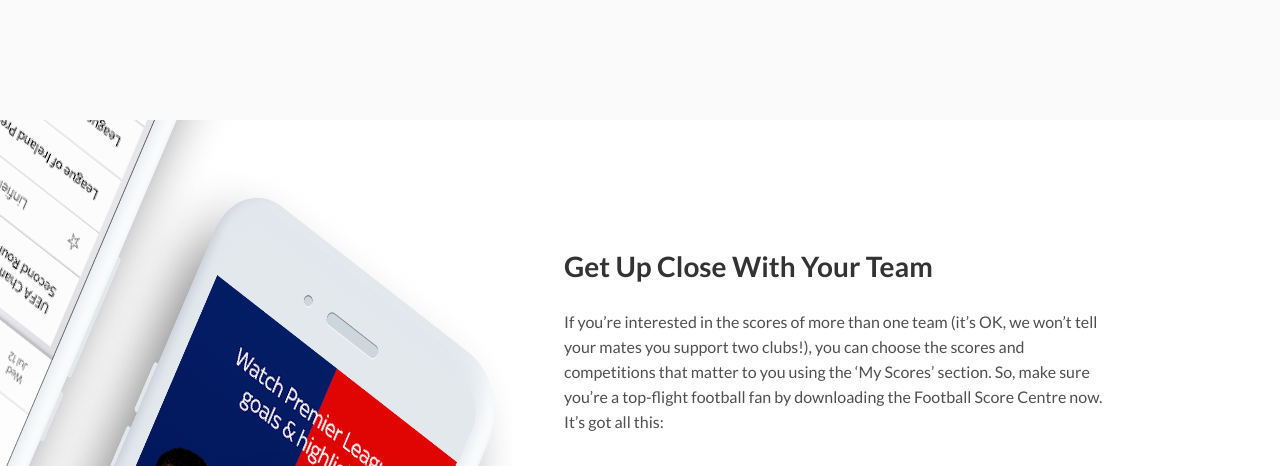
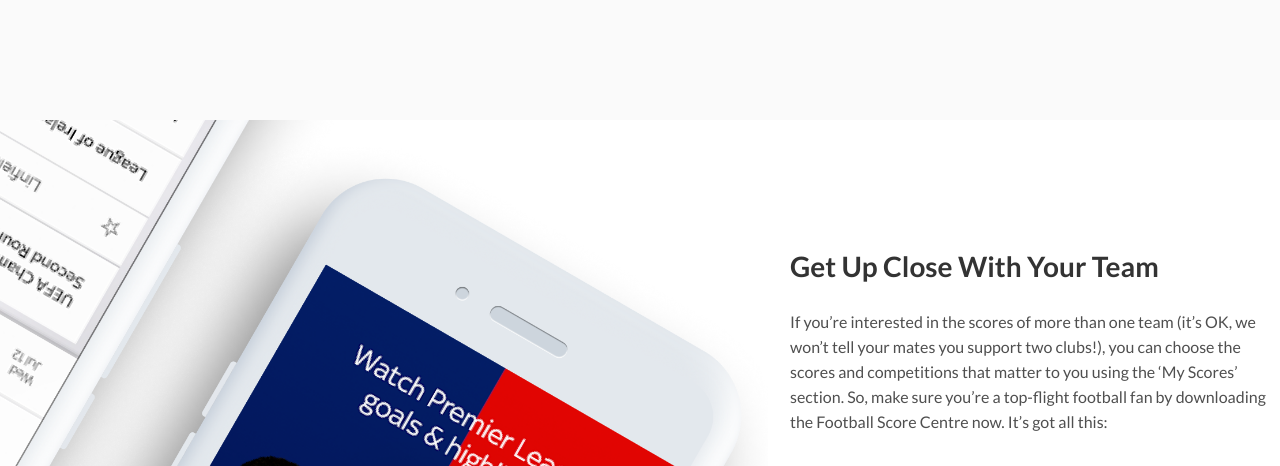
Before and after one commit to sorumond/sport_app, a website: page src/index.html in a window 1280 px wide. Shown: the part 3605-4071 px from the top of the page. Drawn offline with nearby package versions, Linux system fonts and the light colour scheme.

Commit message:
#10 fixed

```diff
--- a/src/block_7.css
+++ b/src/block_7.css
@@ -6,11 +6,11 @@
   content: "";
   position: absolute;
   height: 100%;
-  width: 40%;
+  width: 50%;
   top: 0;
   left: 0;
   background: url("image/block_7_background.png") no-repeat left;
-  background-size: 100% 100%;
+  background-size: cover;
 }
 
 .block_7_wrapper {
@@ -27,12 +27,22 @@
   z-index: 2;
 }
 
+@media (max-width: 1340px) {
+  .block_7::before {
+    width: 60%;
+  }
+
+  .block_7 .content {
+    margin-right: 10px;
+    flex-basis: 480px;
+  }
+}
+
 .block_7_header {
   color: var(--h_black);
   font-size: 28px;
   line-height: 37px;
   display: block;
-  width: 554px;
 }
 
 .block_7 .text {
--- a/src/main.css
+++ b/src/main.css
@@ -27,7 +27,7 @@ body {
   --block_1_background: #f4f6f9;
   --h3_black: #333;
   --notification_background: #eee;
-  --main_font: 'Lato', sans-serif;
+  --main_font: "Lato", sans-serif;
   --twitter-border: #828282;
 }
 
```
